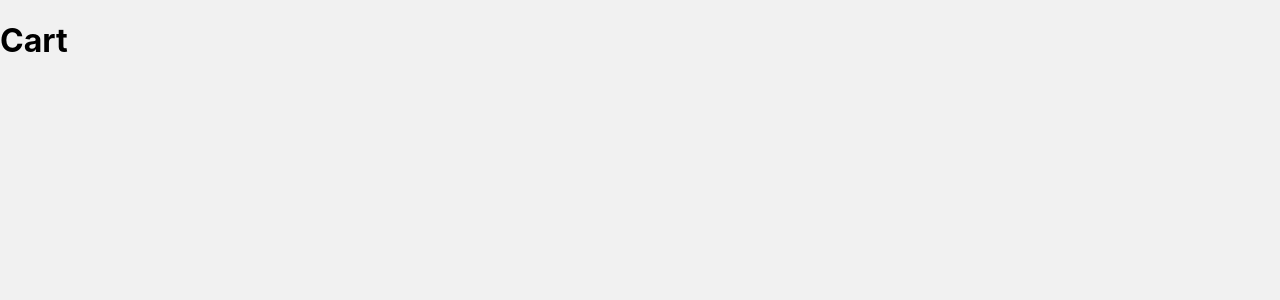
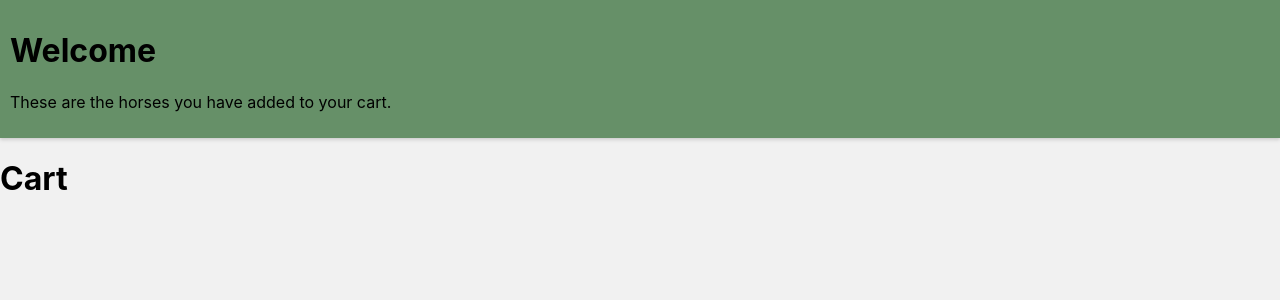
Before and after one commit to Asalagi/react-project, a React (Create React App) app in the folder horse-shop/: page /horseshopCart in a window 1280 px wide. Shown: the top 300 px of the page. Built offline with nearby package versions, Linux system fonts and the light colour scheme.

Commit message:
update route path and elements

```diff
--- a/horse-shop/src/App.js
+++ b/horse-shop/src/App.js
@@ -10,8 +10,14 @@ function App() {
     <Router>
       <div>
         <Routes>
-          <Route path="/horseshop" element={<HorseShop setCartItems={setCartItems} />} />
-          <Route path="/horseshopCart" element={<ShoppingCart cartItems={cartItems} />} />
+          <Route
+            path="/horseshop"
+            element={<HorseShop cartItems={cartItems} setCartItems={setCartItems} />}
+          />
+          <Route
+            path="/horseshopCart"
+            element={<ShoppingCart cartItems={cartItems} />}
+          />
         </Routes>
       </div>
     </Router>
--- a/horse-shop/src/horseshop.js
+++ b/horse-shop/src/horseshop.js
@@ -1,4 +1,4 @@
-import React, { useState } from 'react';
+import React from 'react';
 import { Link } from 'react-router-dom';
 import './horse-shop.css';
 import horse1Image from './images/horse.jpg';
@@ -14,9 +14,7 @@ const HorseItem = ({ name, breed, imageUrl, addToCart }) => {
   );
 };
 
-function HorseShop() {
-  const [cartItems, setCartItems] = useState([]);
-
+function HorseShop({ cartItems, setCartItems }) {
   const handleAddToCart = (name) => {
     const newItem = {
       name: name,
--- a/horse-shop/src/horseshopCart.js
+++ b/horse-shop/src/horseshopCart.js
@@ -4,6 +4,10 @@ import './horse-shop.css';
 const ShoppingCart = ({ cartItems }) => {
   return (
     <div>
+      <header className="header">
+        <h1>Welcome</h1>
+        <p>These are the horses you have added to your cart.</p>
+      </header>
       <h1>Cart</h1>
       <ul>
         {cartItems.map((item, index) => (
```
